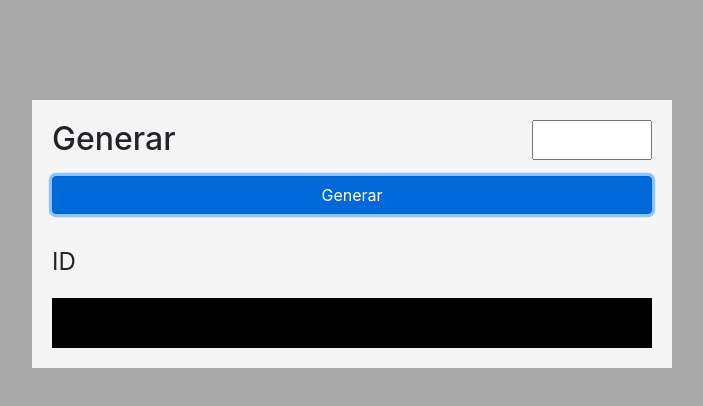
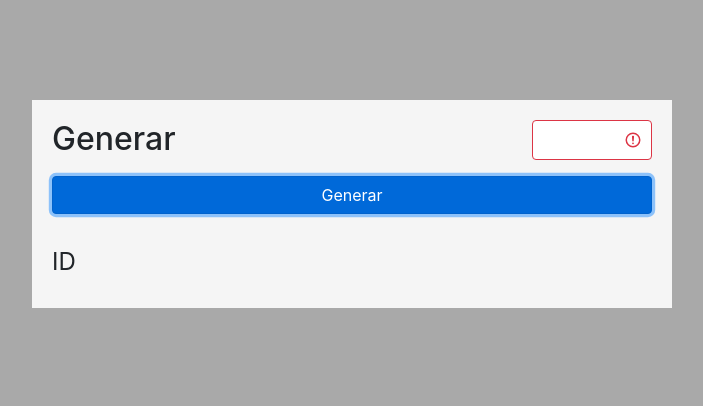
Before and after one commit to queondatodotranqui/GeneradorID, a plain HTML site: page index.html in a window 1280 px wide. Both pictures are taken after a click on the button "Generar". Shown: the whole page, without its empty margins (288-991 px from the left). Drawn offline with nearby package versions, Linux system fonts and the light colour scheme.

Commit message:
Validacion del input

```diff
--- a/generador.js
+++ b/generador.js
@@ -3,14 +3,22 @@ var button = document.getElementById('button');
 
 button.addEventListener('click', ()=>{
 
-    var cantidad = document.getElementById('cantidad').value;
+    var inputCant = document.getElementById('cantidad');
+    var cantidad = inputCant.value;
+
+    inputCant.classList.remove('is-invalid');
 
     var generador = document.querySelector('.generador');
     var resultado = document.createElement('div');
-    resultado.classList.add('result');
-    resultado.innerHTML = makeid(cantidad);
 
-    generador.appendChild(resultado);
+    if (cantidad == '' || cantidad == 0){
+        inputCant.classList.add('is-invalid');
+    }else{
+        resultado.classList.add('result');
+        resultado.innerHTML = makeid(cantidad);
+
+        generador.appendChild(resultado);
+    }
 })
 
 function makeid(length) {
--- a/index.html
+++ b/index.html
@@ -12,7 +12,7 @@
         <div class="generador">
             <div class="generar">
                 <h2> Generar </h2>
-                <input type="number" name="cantidad" id="cantidad">
+                <input type="number" name="cantidad" id="cantidad" class="form-control">
             </div>
             <button id="button" class="btn btn-primary"> Generar </button>
 
```
